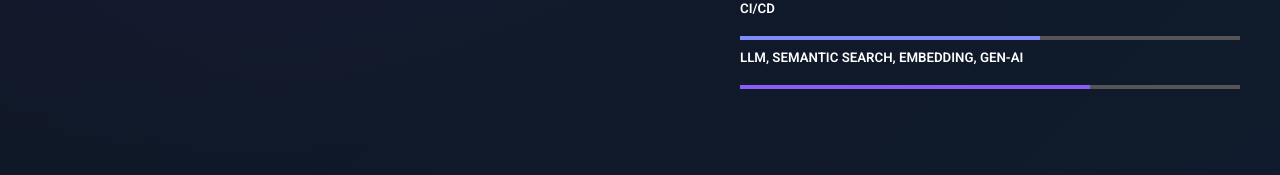
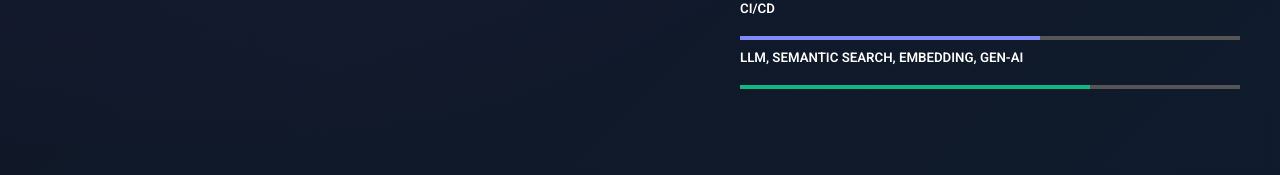
Before and after one commit to Aswinbabu5/portfolio, a React (Create React App) app: page / in a window 1280 px wide. Shown: the part 1597-1772 px from the top of the page. Built offline with nearby package versions, Linux system fonts and the light colour scheme; a web font is replaced by a local one.

Commit message:
add skills

```diff
--- a/src/components/SkillContent/SkillContent.css
+++ b/src/components/SkillContent/SkillContent.css
@@ -90,5 +90,5 @@
 }
 
 .skillcontent_slider10 > span > .MuiLinearProgress-bar {
-    background-color: #8B5CF6;
+    background-color: #10B981;
 }
```
